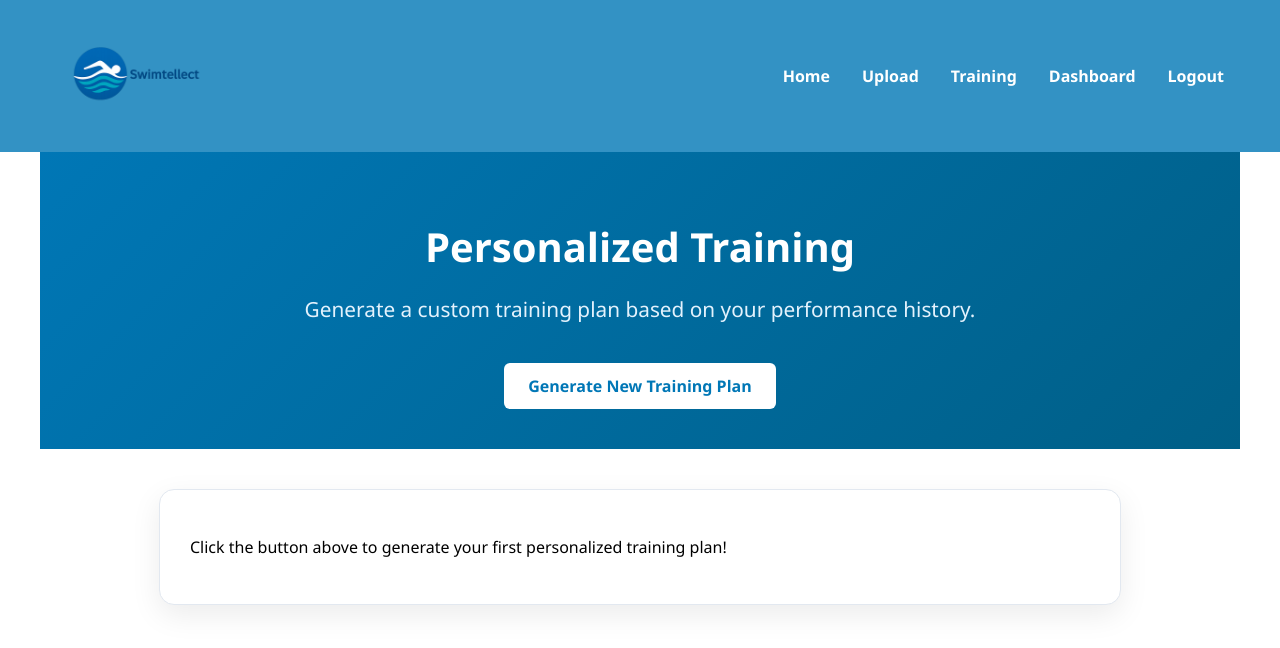
After one commit to Tanay-14/Swimtellect, a Django app: page /training/ in a window 1280 px wide. The commit adds this page. Shown: the top 648 px of the page. Run offline with Django 5.2, Linux system fonts and the light colour scheme; a user stored in the database is signed in.

Commit message:
finished codse

```diff
--- a/appchallenge/models.py
+++ b/appchallenge/models.py
@@ -29,3 +29,4 @@ class Upload(models.Model):
     stroke = models.CharField(max_length=20, choices=STROKE_CHOICES, default='freestyle')
     uploaded_at = models.DateTimeField(auto_now_add=True)
     analysis_summary = models.TextField(blank=True, null=True)
+    annotated_media_path = models.CharField(max_length=255, blank=True, null=True)
--- a/appchallenge/templates/base.html
+++ b/appchallenge/templates/base.html
@@ -418,6 +418,7 @@ input[type="radio"]:checked ~ .carousel-nav label {
 
         {% if user.is_authenticated %}
             <a href = "{% url 'upload'%}">Upload</a>
+            <a href = "{% url 'training'%}">Training</a>
             <a href = "{% url 'dashboard'%}">Dashboard</a>
             <a href = "{% url 'logout'%}">Logout</a>
         {% endif %}
--- /dev/null
+++ b/appchallenge/templates/training.html
@@ -0,0 +1,47 @@
+{% extends "base.html" %}
+{% load static %}
+
+{% block title %}Training{% endblock %}
+
+{% block content %}
+<style>
+    .training-container {
+        max-width: 900px;
+        margin: 40px auto;
+        padding: 30px;
+        background-color: #ffffff;
+        border-radius: 15px;
+        box-shadow: 0 10px 30px rgba(0, 0, 0, 0.08);
+        border: 1px solid #e2e8f0;
+    }
+    .training-plan {
+        white-space: pre-wrap;
+        line-height: 1.7;
+        color: #4a5568;
+    }
+    .training-plan h3 {
+        color: #1e3a8a;
+        border-bottom: 2px solid #e2e8f0;
+        padding-bottom: 10px;
+        margin-top: 20px;
+    }
+</style>
+
+<div class="hero-section" style="margin-bottom: 0; padding: 40px 20px;">
+    <div class="hero-content">
+        <h1>Personalized Training</h1>
+        <p class="hero-subtitle">Generate a custom training plan based on your performance history.</p>
+        <a href="{% url 'generate_plan' %}" class="cta-button primary" style="margin-top: 20px;">Generate New Training Plan</a>
+    </div>
+</div>
+
+<div class="training-container">
+    {% if training_plan %}
+        <div class="training-plan">
+            {{ training_plan|linebreaksbr }}
+        </div>
+    {% else %}
+        <p>Click the button above to generate your first personalized training plan!</p>
+    {% endif %}
+</div>
+{% endblock %}
--- a/appchallenge/urls.py
+++ b/appchallenge/urls.py
@@ -28,6 +28,8 @@ urlpatterns = [
     path('logout/', views.user_logout, name="logout"),
     path("upload/", views.file_upload, name="upload"),
     path("upload/<int:upload_id>/", views.upload_detail, name="upload_detail"),
+    path("training/", views.training, name="training"),
+    path("generate-plan/", views.generate_plan, name="generate_plan"),
     path("dashboard/", views.dashboard, name="dashboard"),
     path("", views.landing, name="landing"),
 
--- a/appchallenge/views.py
+++ b/appchallenge/views.py
@@ -3,7 +3,7 @@ from django.contrib.auth import authenticate, login, logout
 from django.contrib import messages
 from .forms import RegisterForm, UploadForm
 from django.contrib.auth.decorators import login_required,user_passes_test
-from .swim_analyser import analyze_media, analyze_image_with_variables, generate_zhipu_analysis, generate_video_zhipu_analysis
+from .swim_analyser import analyze_media, analyze_image_with_variables, generate_zhipu_analysis, generate_video_zhipu_analysis, generate_training_plan
 from .models import UserProfile
 from .models import Upload
 
@@ -71,11 +71,17 @@ def file_upload(request):
             # Generate AI-powered analysis based on file type and swimming level
             if upload.media.path.lower().endswith((".mp4", ".mov", ".avi")):
                 ai_analysis = generate_video_zhipu_analysis(upload.media.path, stroke_type, swimming_level)
+                # For videos, we don't have a single annotated image to show yet.
+                # We could enhance this to show an annotated frame. For now, we'll use the original.
+                upload.annotated_media_path = upload.media.name
             else:
                 ai_analysis = generate_zhipu_analysis(upload.media.path, stroke_type, swimming_level)
+                analysis_result = analyze_image_with_variables(upload.media.path)
+                if analysis_result.get('annotated_image_path'):
+                    upload.annotated_media_path = os.path.relpath(analysis_result['annotated_image_path'], 'media')
 
             upload.analysis_summary = ai_analysis
-            upload.save(update_fields=['analysis_summary']) # Update only the analysis field
+            upload.save(update_fields=['analysis_summary', 'annotated_media_path']) # Update analysis and annotated image path
 
             # Prepare content for template
             content["ai_analysis"] = ai_analysis
@@ -90,8 +96,14 @@ def file_upload(request):
 @login_required
 def dashboard(request):
     """Displays the user's upload history."""
-    uploads = Upload.objects.filter(username=request.user.username).order_by('-uploaded_at')
-    context = {'uploads': uploads}
+    user_uploads = Upload.objects.filter(username=request.user.username).order_by('-uploaded_at')
+
+    training_plan = request.session.get('training_plan', None)
+
+    context = {
+        'uploads': user_uploads,
+        'training_plan': training_plan,
+    }
     return render(request, "dashboard.html", context)
 
 @login_required
@@ -100,3 +112,25 @@ def upload_detail(request, upload_id):
     upload = get_object_or_404(Upload, pk=upload_id, username=request.user.username)
     context = {'upload': upload}
     return render(request, "upload_detail.html", context)
+
+@login_required
+def training(request):
+    """Displays the training page."""
+    training_plan = request.session.get('training_plan', None)
+    context = {'training_plan': training_plan}
+    return render(request, "training.html", context)
+
+@login_required
+def generate_plan(request):
+    """Generates a new training plan and stores it in the session."""
+    try:
+        user_profile = UserProfile.objects.get(user=request.user)
+        swimming_level = user_profile.swimming_level
+    except UserProfile.DoesNotExist:
+        swimming_level = 'beginner'
+
+    user_uploads = Upload.objects.filter(username=request.user.username).order_by('-uploaded_at')
+
+    plan = generate_training_plan(swimming_level, list(user_uploads))
+    request.session['training_plan'] = plan
+    return redirect('training')
```
Also changed, not shown: appchallenge/swim_analyser.py (+80 -3 lines), appchallenge/templates/dashboard.html (+22 -0 lines).
